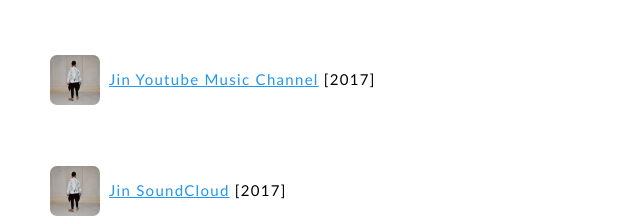
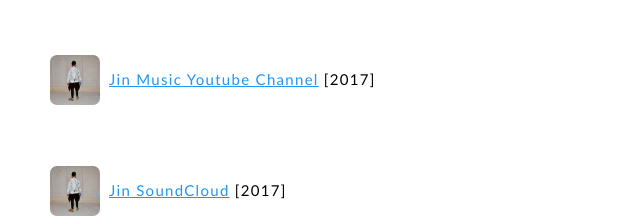
Before and after one commit to EUKim/EUKim.github.io, a plain HTML site: page index.html in a window 1280 px wide. Shown: the part 576-800 px from the top of the page, 0-640 px from the left. Drawn offline with Linux system fonts and the light colour scheme.

Commit message:
Update index.html

```diff
--- a/index.html
+++ b/index.html
@@ -48,7 +48,7 @@
 			<br/>
 			<br/>
 				<div>
-			&nbsp;<a id="info_content" href="https://www.youtube.com/channel/UCg8CxEPZydWwS5tG8qyAX6w" class="link">Jin Youtube Music Channel</a><span id="info_content"> [2017]</span>
+			&nbsp;<a id="info_content" href="https://www.youtube.com/channel/UCg8CxEPZydWwS5tG8qyAX6w" class="link">Jin Music Youtube Channel</a><span id="info_content"> [2017]</span>
 				<img id="info_icon" src="eugene.jpg">
 			</div>
 			<br/>
```
